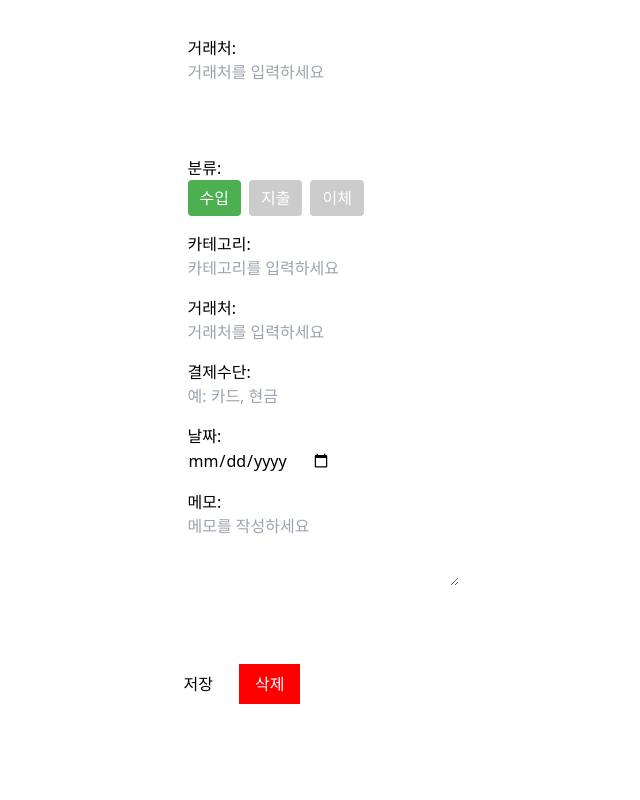
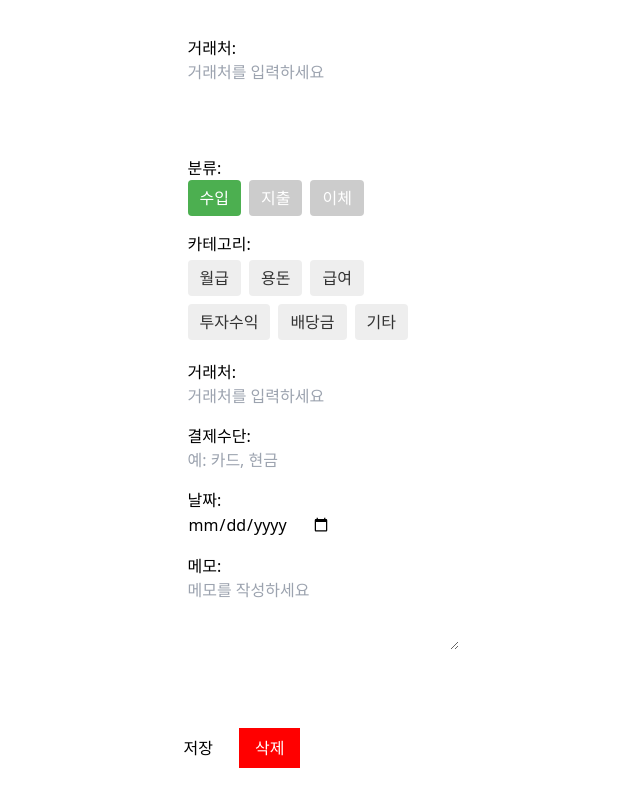
Before and after one commit to JGStudy/MoneyDefenseJGS, a Vue app in the folder MoneyDefenseJGS/: page /transactiondetail in a window 1280 px wide. Shown: the whole page, without its empty margins (317-957 px from the left). Built offline with nearby package versions, Linux system fonts and the light colour scheme.

Commit message:
Feat: 거래내역 수정과 등록 페이지 anxios 구현, 결제수단 오류 수정, 수입 카테고리 수정

```diff
--- a/MoneyDefenseJGS/public/db/db.json
+++ b/MoneyDefenseJGS/public/db/db.json
@@ -7,6 +7,10 @@
     {
       "id": "2",
       "name": "김려린"
+    },
+    {
+      "id": "52ab",
+      "name": "김유위나러ㅏㅣㅁ젇ㄹ"
     }
   ],
   "asset": [
@@ -14,6 +18,12 @@
       "totalAsset": 5000000,
       "lastModified": "2025-04-01",
       "id": "dd2c"
+    },
+    {
+      "id": "cd0a",
+      "userId": "52ab",
+      "totalAsset": 34789237849728390,
+      "lastModified": "2025-04-10"
     }
   ],
   "month": [
@@ -289,6 +299,56 @@
       "date": "2025-04-10",
       "type": "수입",
       "memo": "df"
+    },
+    {
+      "id": "4f08",
+      "amount": "878978978",
+      "partner": "진짜진짜",
+      "method": "",
+      "category": "정기구독비",
+      "date": "2025-04-10",
+      "type": "수입",
+      "memo": "dfsfdsf"
+    },
+    {
+      "id": "59a8",
+      "amount": "2342",
+      "partner": "ewr",
+      "method": "",
+      "category": "교통비",
+      "date": "2025-04-10",
+      "type": "이체",
+      "memo": ""
+    },
+    {
+      "id": "2b36",
+      "amount": "3535",
+      "partner": "gfdg",
+      "method": "",
+      "category": "도서비",
+      "date": "2025-04-10",
+      "type": "수입",
+      "memo": ""
+    },
+    {
+      "id": "356c",
+      "amount": "5235234",
+      "partner": "Sfdsf",
+      "method": "",
+      "category": "용돈",
+      "date": "2025-04-10",
+      "type": "수입",
+      "memo": ""
+    },
+    {
+      "id": "cb96",
+      "amount": "999999999",
+      "partner": "거래거거ㅏ머ㅓㄷ",
+      "method": "",
+      "category": "교통비",
+      "date": "2025-05-01",
+      "type": "지출",
+      "memo": "shfjshjf"
     }
   ]
 }
--- a/MoneyDefenseJGS/src/api/transactionApi.js
+++ b/MoneyDefenseJGS/src/api/transactionApi.js
@@ -1,14 +1,25 @@
-// src/api/transactionApi.js
 import axios from 'axios'
 
-export const getTransactionById = (id) => {
-  return axios.get(`/api/Title/${id}`)
+const API_BASE_URL = 'https://your-api-url.com/api' // 여기를 실제 서버 URL로 변경하세요
+
+// 거래 등록
+export const createTransaction = async (transactionData) => {
+  try {
+    const response = await axios.post(`${API_BASE_URL}/transactions`, transactionData)
+    return response.data
+  } catch (error) {
+    console.error('💥 거래 등록 실패:', error)
+    throw error
+  }
 }
 
-export const createTransaction = (payload) => {
-  return axios.post('/api/Title', payload)
+// 거래 삭제
+export const deleteTransaction = async (transactionId) => {
+  try {
+    const response = await axios.delete(`${API_BASE_URL}/transactions/${transactionId}`)
+    return response.data
+  } catch (error) {
+    console.error('💥 거래 삭제 실패:', error)
+    throw error
+  }
 }
-
-export const updateTransaction = (id, payload) => {
-  return axios.put(`/api/Title/${id}`, payload)
-}
--- a/MoneyDefenseJGS/src/components/EditableTransactionInformation.vue
+++ b/MoneyDefenseJGS/src/components/EditableTransactionInformation.vue
@@ -1,59 +1,43 @@
-<!-- EditableTransactionInformation.vue -->
 <template>
   <div class="space-y-4 w-full min-w-0">
     <!-- 분류 -->
     <div class="flex items-center gap-2 whitespace-nowrap overflow-x-auto">
       <label class="font-semibold">분류</label>
-      <button
-        v-for="type in types"
-        :key="type"
-        @click="store.type = type"
+      <button v-for="type in types" :key="type" @click="store.type = type"
         :class="store.type === type ? 'bg-blue-500 text-white' : 'bg-gray-200'"
-        class="px-3 py-1 rounded whitespace-nowrap"
-      >
+        class="px-3 py-1 rounded whitespace-nowrap">
         {{ type }}
       </button>
     </div>
 
     <!-- 카테고리 -->
     <div class="relative w-full">
-      <div class="flex items-center gap-2" @click="toggleCategory">
-        <label class="font-semibold whitespace-nowrap">
-          카테고리 {{ store.category || '카테고리를 선택하세요' }}
-        </label>
+      <div class="flex items-center gap-2 cursor-pointer" @click="toggleCategory">
+        <label class="font-semibold whitespace-nowrap">카테고리:</label>
+        <span class="text-gray-600">
+          {{ store.category || '카테고리를 선택하세요' }}
+        </span>
       </div>
-      <div
-        v-if="showCategory"
-        class="absolute left-0 right-0 mt-1 bg-white border rounded shadow z-20 max-h-60 overflow-auto"
-      >
-        <button
-          v-for="cat in categories"
-          :key="cat"
-          @click="selectCategory(cat)"
-          class="w-full text-left px-4 py-2 hover:bg-blue-100"
-        >
+      <div v-if="showCategory"
+        class="absolute left-0 right-0 mt-1 bg-white border rounded shadow z-20 max-h-60 overflow-auto">
+        <button v-for="cat in currentCategories" :key="cat" @click="selectCategory(cat)"
+          class="w-full text-left px-4 py-2 hover:bg-blue-100">
           {{ cat }}
         </button>
       </div>
     </div>
 
-    <!-- 결제수단 -->
-    <div class="relative w-full">
-      <div class="flex items-center gap-2" @click="toggleMethod">
-        <label class="font-semibold whitespace-nowrap">
-          결제수단 {{ store.paymentMethodss || '결제수단을 선택하세요' }}
-        </label>
+    <!-- 결제수단 (수입일 경우 숨김) -->
+    <div class="relative w-full" v-if="store.type !== '수입'">
+      <div class="flex items-center gap-2 cursor-pointer" @click="toggleMethod">
+        <label class="font-semibold whitespace-nowrap">결제수단:</label>
+        <span class="text-gray-600">
+          {{ store.paymentMethods || '결제수단을 선택하세요' }}
+        </span>
       </div>
-      <div
-        v-if="showMethod"
-        class="absolute left-0 right-0 mt-1 bg-white border rounded shadow z-20"
-      >
-        <button
-          v-for="method in paymentMethodss"
-          :key="method"
-          @click="selectMethod(method)"
-          class="w-full text-left px-4 py-2 hover:bg-blue-100"
-        >
+      <div v-if="showMethod" class="absolute left-0 right-0 mt-1 bg-white border rounded shadow z-20">
+        <button v-for="method in paymentMethods" :key="method" @click="selectMethod(method)"
+          class="w-full text-left px-4 py-2 hover:bg-blue-100">
           {{ method }}
         </button>
       </div>
@@ -68,27 +52,31 @@
     <!-- 메모 -->
     <div>
       <label class="font-semibold">메모</label>
-      <input
-        v-model="store.memo"
-        type="text"
-        placeholder="입력하세요"
-        class="w-full border rounded px-3 py-2"
-      />
+      <input v-model="store.memo" type="text" placeholder="입력하세요" class="w-full border rounded px-3 py-2" />
     </div>
   </div>
 </template>
 
 <script setup>
-import { ref } from 'vue'
+import { ref, computed } from 'vue'
 import { useTransactionStore } from '@/stores/transaction'
 
 const store = useTransactionStore()
+
 const showCategory = ref(false)
 const showMethod = ref(false)
 
 const types = ['수입', '지출', '이체']
-const categories = ['식비', '교통비', '도서비', '정기구독비', '기타']
-const paymentMethodss = ['카드', '현금', '모바일페이', '토스', '기타']
+
+const incomeCategories = ['월급', '급여', '용돈', '이자수익', '배당금', '기타']
+const expenseCategories = ['식비', '교통비', '도서비', '정기구독비', '기타']
+
+const paymentMethods = ['카드', '현금', '모바일페이', '토스', '기타']
+
+// ✅ 분류에 따라 카테고리 리스트 변경
+const currentCategories = computed(() => {
+  return store.type === '수입' ? incomeCategories : expenseCategories
+})
 
 const toggleCategory = () => {
   showCategory.value = !showCategory.value
--- a/MoneyDefenseJGS/src/components/SaveTransactionButton.vue
+++ b/MoneyDefenseJGS/src/components/SaveTransactionButton.vue
@@ -13,17 +13,30 @@ const store = useTransactionStore()
 async function save() {
   const missing = []
 
+  // 거래 금액 확인 (1원 이상)
   if (!store.amount || Number(store.amount) < 1) missing.push('💰 거래 금액 (1원 이상)')
+
+  // 카테고리 필수
   if (!store.category) missing.push('📂 카테고리')
+
+  // 거래처 필수
   if (!store.partner) missing.push('🏢 거래처')
-  if (!store.paymentMethods) missing.push('💳 결제수단')
+
+  // 💡 결제수단은 '수입'일 때는 검사하지 않음
+  if (store.type !== '수입' && !store.paymentMethods) {
+    missing.push('💳 결제수단')
+  }
+
+  // 날짜 필수
   if (!store.date) missing.push('📅 날짜')
 
+  // 하나라도 누락된 항목이 있다면 경고 표시
   if (missing.length > 0) {
     alert(`다음 항목을 확인해주세요:\n\n${missing.join('\n')}`)
     return
   }
 
+  // 저장 시도
   try {
     await axios.post('/api/Title', { ...store.$state })
     alert('✅ 거래가 저장되었습니다!')
--- a/MoneyDefenseJGS/src/components/TransactionStore.vue
+++ b/MoneyDefenseJGS/src/components/TransactionStore.vue
@@ -20,10 +20,31 @@
       </button>
     </div>
 
-    <!-- 📂 카테고리 -->
+    <!-- 📂 카테고리: 수입일 때만 버튼 리스트로 표시 -->
     <div style="margin-bottom: 16px">
       <label>카테고리:</label><br />
-      <input v-model="category" type="text" placeholder="카테고리를 입력하세요" />
+
+      <div v-if="selectedType === '수입'">
+        <button
+          v-for="cat in incomeCategories"
+          :key="cat"
+          @click="category = cat"
+          :style="{
+            margin: '4px 8px 4px 0',
+            backgroundColor: category === cat ? '#2196F3' : '#eee',
+            color: category === cat ? 'white' : '#333',
+            padding: '6px 12px',
+            border: 'none',
+            borderRadius: '4px',
+          }"
+        >
+          {{ cat }}
+        </button>
+      </div>
+
+      <div v-else>
+        <input v-model="category" type="text" placeholder="카테고리를 입력하세요" />
+      </div>
     </div>
 
     <!-- 🏢 거래처 -->
@@ -61,7 +82,9 @@
 import { ref } from 'vue'
 
 const types = ['수입', '지출', '이체']
-const selectedType = ref('수입') // 기본값
+const selectedType = ref('수입')
+
+const incomeCategories = ['월급', '용돈', '급여', '투자수익', '배당금', '기타']
 
 const category = ref('')
 const partner = ref('')
```
Also changed, not shown: MoneyDefenseJGS/src/api/transaction.js (line endings or trailing spaces).
